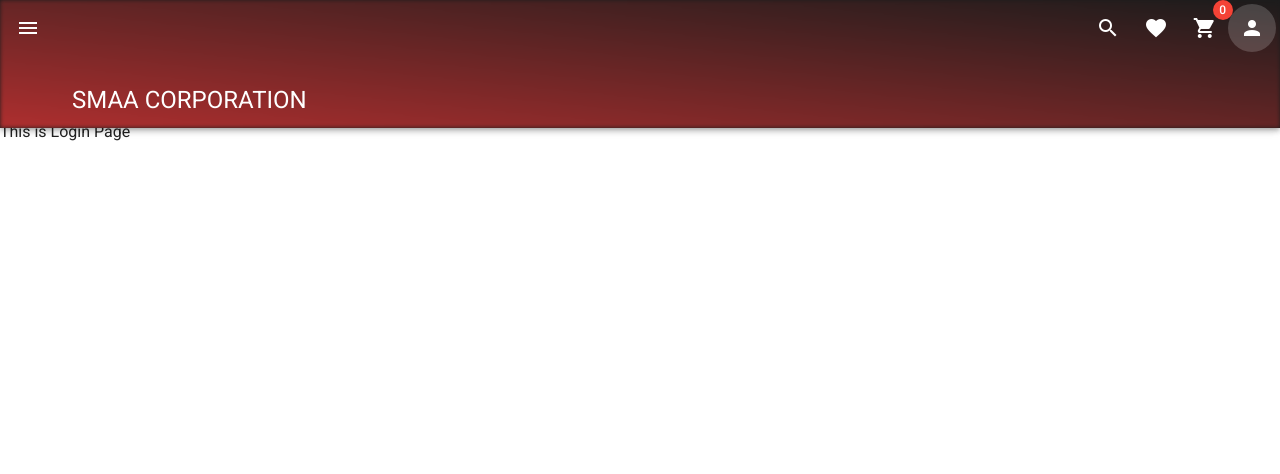
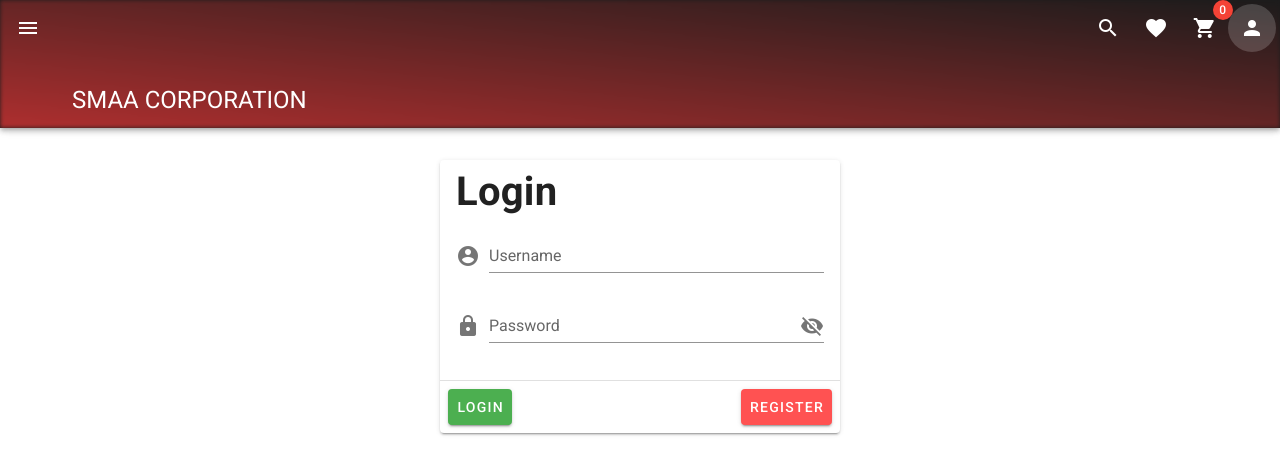
Before and after one commit to floatingkernal/SMAA-App, a Vue app: page /login in a window 1280 px wide. Shown: the top 474 px of the page. Built offline with nearby package versions, Linux system fonts and the light colour scheme.

Commit message:
finished login page

```diff
--- a/src/components/ContactForm.vue
+++ b/src/components/ContactForm.vue
@@ -22,7 +22,7 @@
           <ValidationProvider v-slot="{ errors }" name="Message" rules="required">
             <v-textarea filled v-model="message" :error-messages="errors" label="Message" required></v-textarea>
           </ValidationProvider>
-          <v-btn color="red accent-1" class="mr-4" @click="submit">submit</v-btn>
+          <v-btn color="error" class="mr-4" @click="submit">submit</v-btn>
           <v-btn @click="clear">clear</v-btn>
         </v-container>
       </v-form>
--- a/src/views/Login.vue
+++ b/src/views/Login.vue
@@ -1,10 +1,74 @@
 <template>
-  <p>This is Login Page</p>
+  <v-card width="400" class="mx-auto mt-10">
+    <v-card-title>
+      <h1>Login</h1>
+    </v-card-title>
+    <v-card-text>
+      <ValidationObserver ref="observer">
+      <v-form>
+        <ValidationProvider v-slot="{ errors }" name="Username" rules="required">
+          <v-text-field v-model="username" :error-messages="errors" label="Username" required prepend-icon="mdi-account-circle"></v-text-field>
+        </ValidationProvider>
+        <ValidationProvider v-slot="{ errors }" name="Password" rules="required">
+        <v-text-field
+          v-model="password"
+          :error-messages="errors"
+          label="Password"
+          :type="showPass? 'text' : 'password'"
+          prepend-icon="mdi-lock"
+          :append-icon="showPass? 'mdi-eye' : 'mdi-eye-off'"
+          @click:append="showPass = !showPass"
+        />
+        </ValidationProvider>
+      </v-form>
+      </ValidationObserver>
+    </v-card-text>
+    <v-divider />
+    <v-card-actions>
+      <v-btn color="success" @click="submit">Login</v-btn>
+      <v-spacer />
+      <v-btn color="error" to="/registration">Register</v-btn>
+    </v-card-actions>
+  </v-card>
 </template>
 
 <script>
+import { required } from "vee-validate/dist/rules";
+import {
+  extend,
+  ValidationObserver,
+  ValidationProvider,
+  setInteractionMode,
+} from "vee-validate";
+
+setInteractionMode("eager");
+
+extend("required", {
+  ...required,
+  message: "{_field_} can not be empty",
+});
+
 export default {
   name: "Login",
+  components: {
+   ValidationObserver,
+   ValidationProvider
+  },
+  data: () => ({
+    showPass: false,
+    username:'',
+    password:'',
+  }),
+  methods: {
+    submit() {
+      this.$refs.observer.validate().then((res) => {
+        if (res) {
+          // TODO: submit form here
+          console.log(this.username + this.password)
+        }
+      });
+    },
+  }
 };
 </script>
 
```
